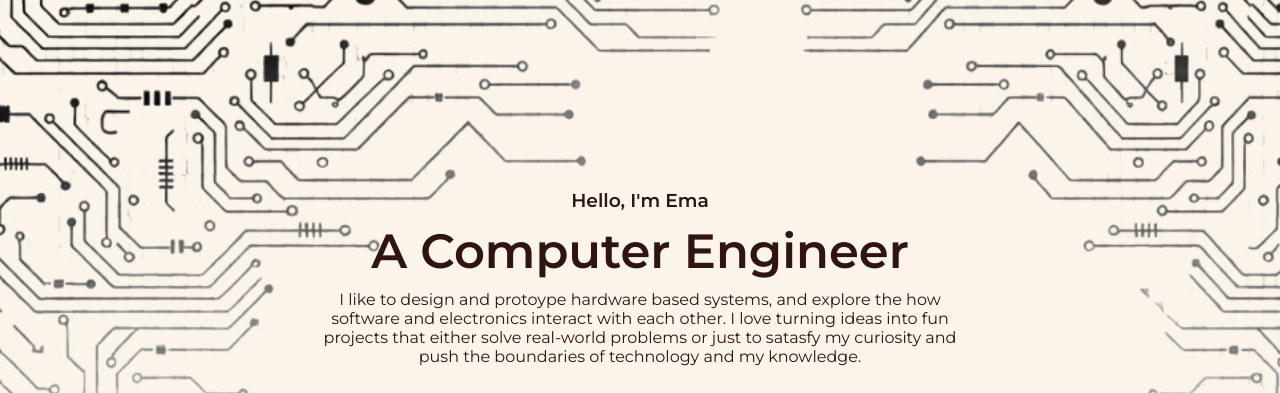
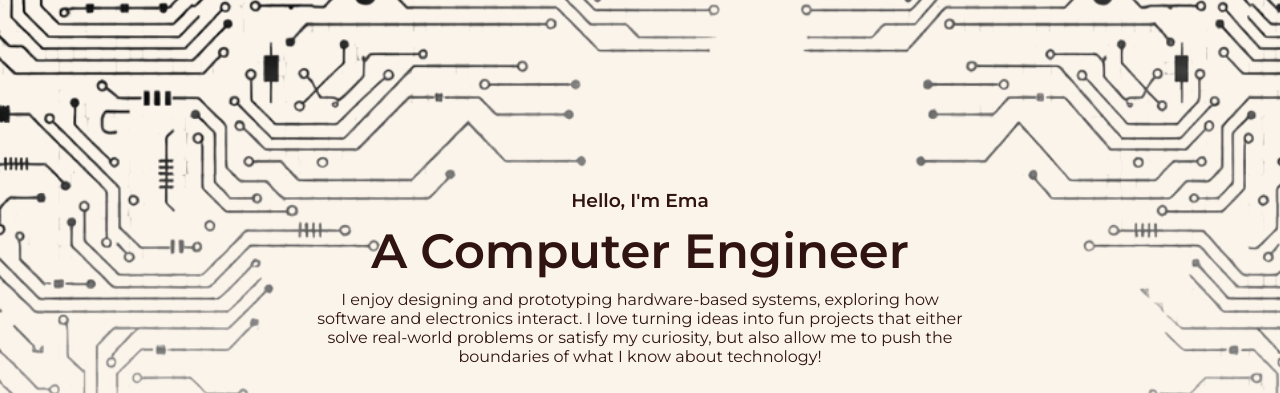
Before and after one commit to emadmtr/webportfolio, a plain HTML site: page index.html in a window 1280 px wide. Shown: the part 91-484 px from the top of the page. Drawn offline with Linux system fonts and the light colour scheme.

Commit message:
button fix

```diff
--- a/index.html
+++ b/index.html
@@ -33,7 +33,7 @@
                 <div class = "text">
                     <h3>Hello, I'm Ema</h3>
                     <h1>A Computer Engineer</h1>
-                    <p>I like to design and protoype hardware based systems, and explore the how software and electronics interact with each other. I love turning ideas into fun projects that either solve real-world problems or just to satasfy my curiosity and push the boundaries of technology and my knowledge.</p>
+                    <p>I enjoy designing and prototyping hardware-based systems, exploring how software and electronics interact. I love turning ideas into fun projects that either solve real-world problems or satisfy my curiosity, but also allow me to push the boundaries of what I know about technology!</p>
 
                     <div class="hero-socials">
                         <p class="reach-text">I'd love to connect! :)</p> <!-- reuse your .reach-text -->
--- a/style.css
+++ b/style.css
@@ -108,6 +108,7 @@ nav .right a:last-child{
 .hero-section .text p {
     text-align: center;
     max-width: 650px;
+    z-index: 1;
 }
 
 .hero-section .reach-text {
@@ -123,7 +124,7 @@ nav .right a:last-child{
   left:-12%;
   height: auto;
   opacity: 1; /* optional transparency */
-  z-index: 1; /* behind text */
+  z-index: 0;
 }
 
 /* Experiences and Projects Section */
@@ -558,6 +559,7 @@ nav .right a:last-child{
     display: flex;       /* horizontal layout for hero */
     flex-direction: row; /* reuse existing styling but row instead of column */
     gap: 10px;
+    z-index: 10;
 }
 
 .social-box {
```
